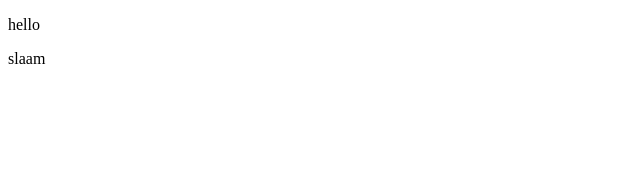
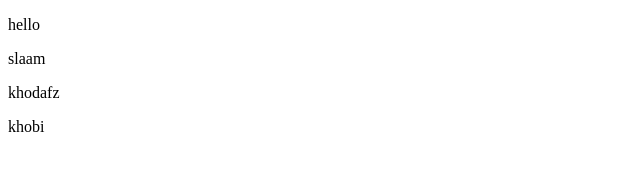
Before and after one commit to azamsadathosseini0/prject, a plain HTML site: page name.html in a window 1280 px wide. Shown: the whole page, without its empty margins (0-640 px from the left). Drawn offline with Linux system fonts and the light colour scheme.

Commit message:
new log in githum

```diff
--- a/name.html
+++ b/name.html
@@ -7,5 +7,7 @@
 <body>
 <p>hello</p>
 <p>slaam</p>
+<p>khodafz</p>
+<p>khobi</p>
 </body>
 </html>
```
